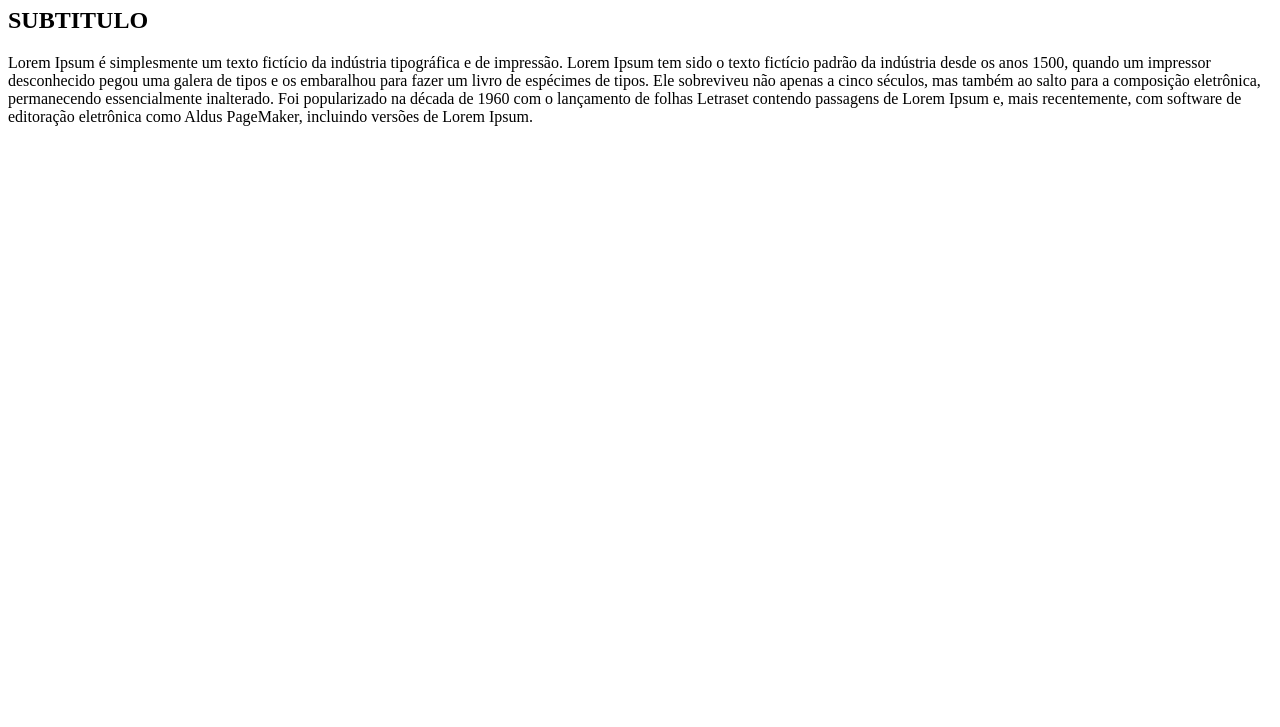
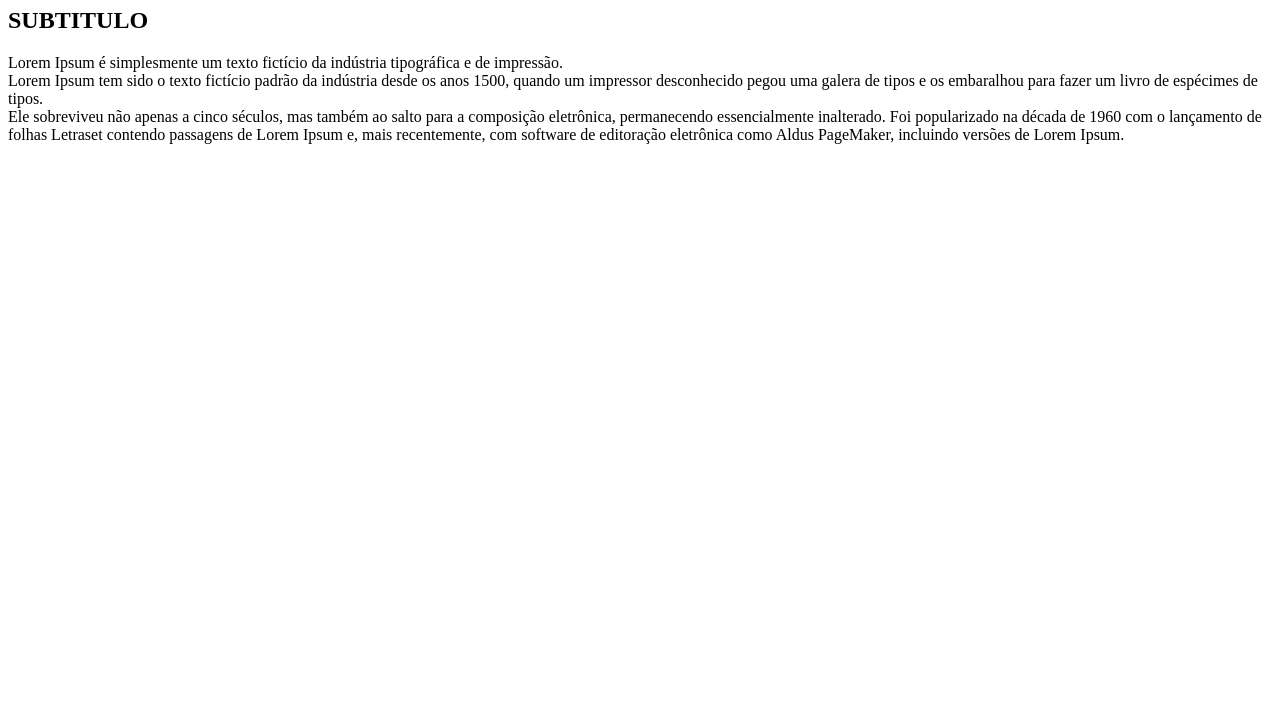
Before and after one commit to joaowasconcelos/CURSO-HTML.github.io, a plain HTML site: page titulos-e-paragrafos.html in a window 1280 px wide. Shown: the part 73-800 px from the top of the page. Drawn offline with Linux system fonts and the light colour scheme.

Commit message:
adicionado-br

```diff
--- a/titulos-e-paragrafos.html
+++ b/titulos-e-paragrafos.html
@@ -6,7 +6,7 @@
         <body>
             <h1>TITULO</h1>
             <h2>SUBTITULO</h2>
-            <p>Lorem Ipsum é simplesmente um texto fictício da indústria tipográfica e de impressão. Lorem Ipsum tem sido o texto fictício padrão da indústria desde os anos 1500, quando um impressor desconhecido pegou uma galera de tipos e os embaralhou para fazer um livro de espécimes de tipos. Ele sobreviveu não apenas a cinco séculos, mas também ao salto para a composição eletrônica, permanecendo essencialmente inalterado. Foi popularizado na década de 1960 com o lançamento de folhas Letraset contendo passagens de Lorem Ipsum e, mais recentemente, com software de editoração eletrônica como Aldus PageMaker, incluindo versões de Lorem Ipsum.</p>
+            <p>Lorem Ipsum é simplesmente um texto fictício da indústria tipográfica e de impressão. <br>Lorem Ipsum tem sido o texto fictício padrão da indústria desde os anos 1500, quando um impressor desconhecido pegou uma galera de tipos e os embaralhou para fazer um livro de espécimes de tipos.<br> Ele sobreviveu não apenas a cinco séculos, mas também ao salto para a composição eletrônica, permanecendo essencialmente inalterado. Foi popularizado na década de 1960 com o lançamento de folhas Letraset contendo passagens de Lorem Ipsum e, mais recentemente, com software de editoração eletrônica como Aldus PageMaker, incluindo versões de Lorem Ipsum.</p>
 
             <!-- <h3>TITULO NIVEL 3</h3>
             <h4>TITULO NIVEL 4</h4>
```
